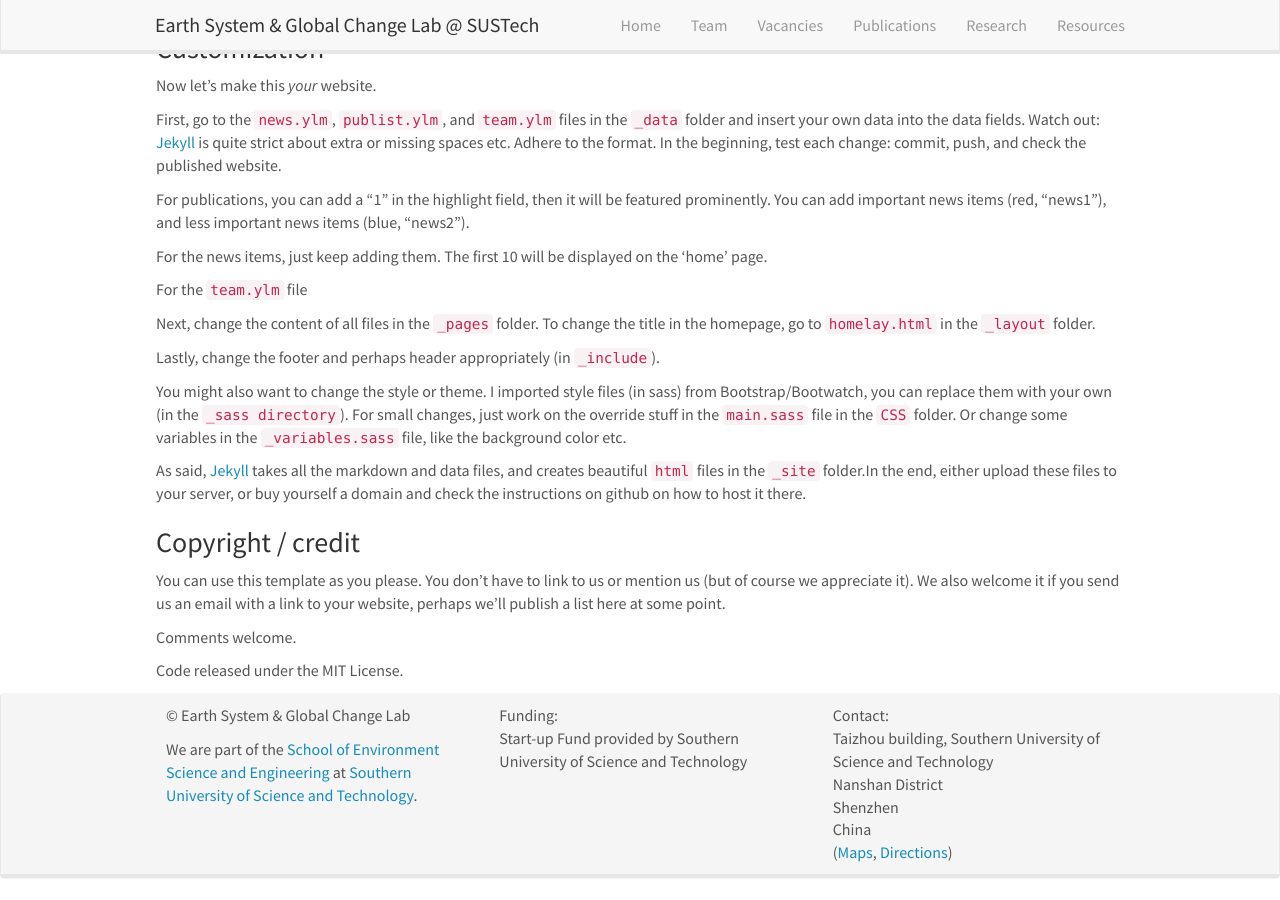
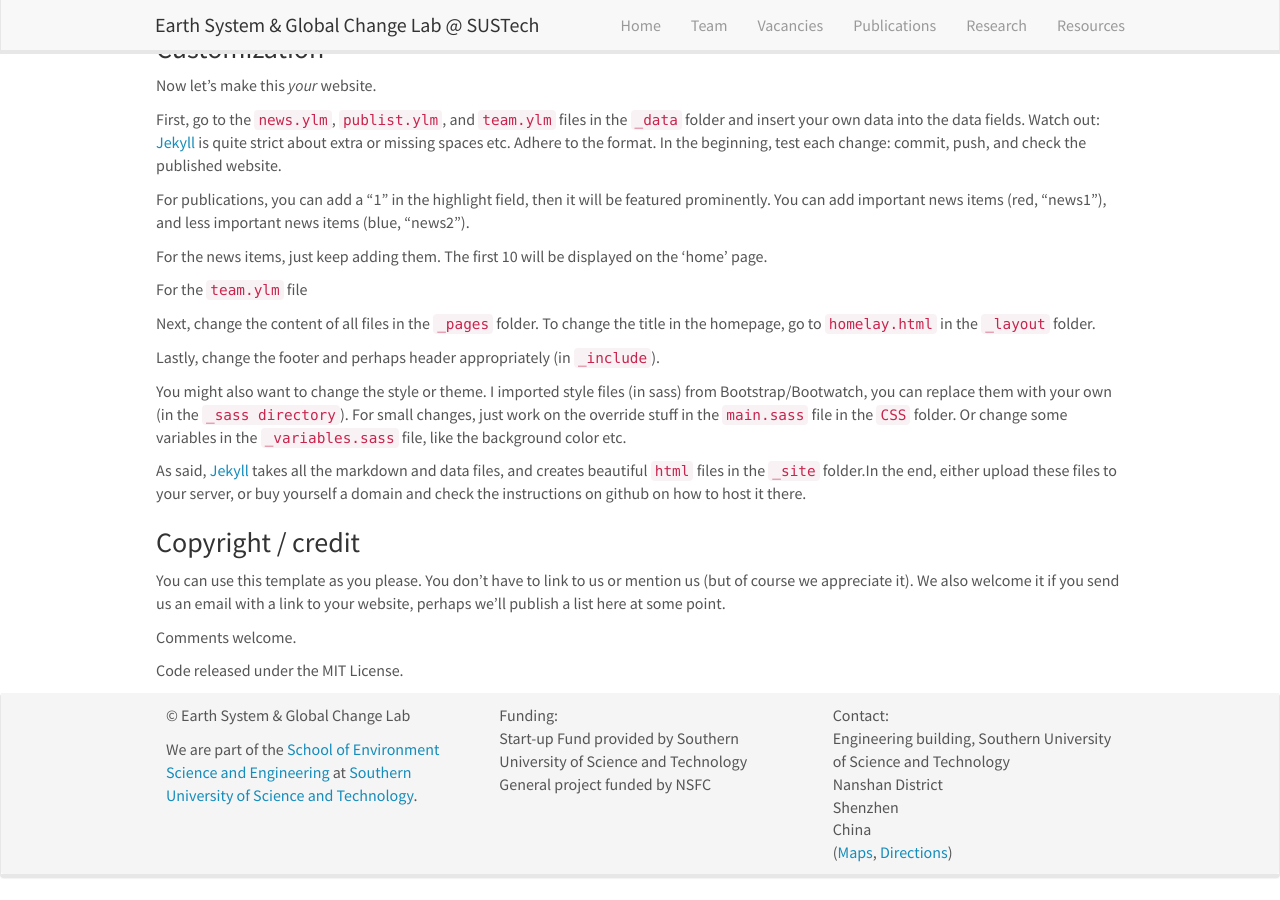
Before and after one commit to xurr2020/xurr2020.github.io, a Jekyll site: the page built from _pages/aboutwebsite.md, in a window 1280 px wide and 900 px high, scrolled down 622 px. Built offline with Jekyll 4.4.1, drawn with Linux system fonts in a browser that asks for light colours; nearby versions of some CDN libraries.

Commit message:
Update footer.html

```diff
--- a/_includes/footer.html
+++ b/_includes/footer.html
@@ -15,10 +15,11 @@
 		<div class="col-sm-4">
 		  Funding:<br />
 		  Start-up Fund provided by Southern University of Science and Technology
+                                  General project funded by NSFC
 		</div>
 		<div class="col-sm-4">
 		  Contact:<br />
-		  Taizhou building, Southern University of Science and Technology<br />
+		  Engineering building, Southern University of Science and Technology<br />
 		  Nanshan District<br />
 		  Shenzhen<br />
 		  China <br />
```
